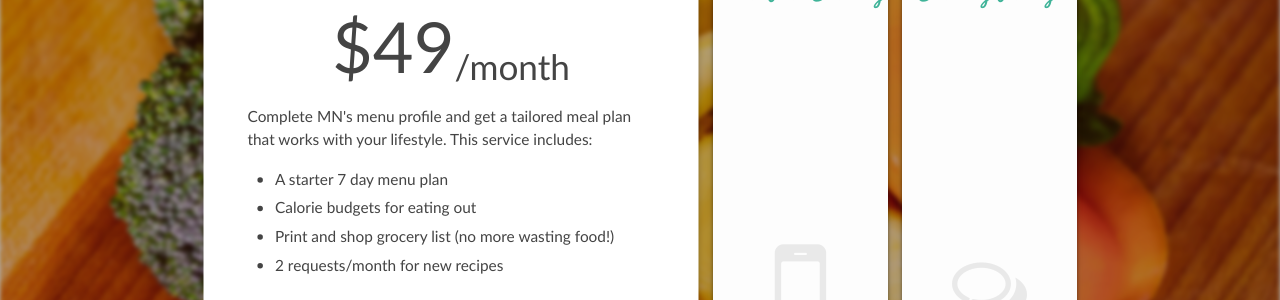
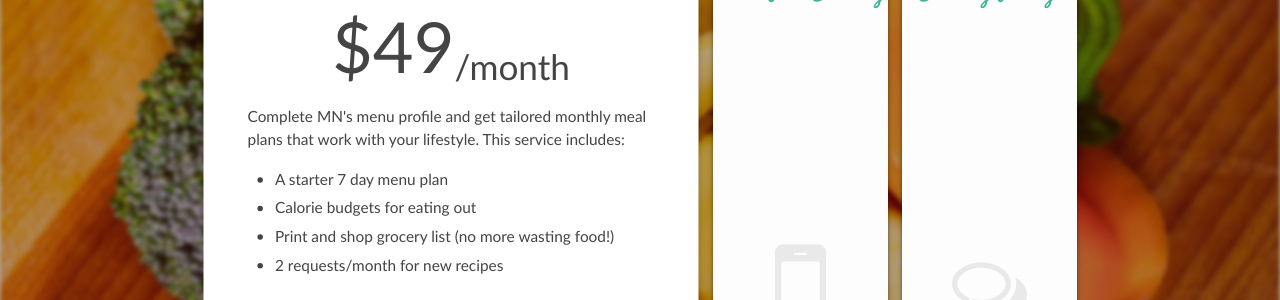
Before and after one commit to davelandry/missionnutrition, a Jekyll site: the page built from index.html, in a window 1280 px wide. Shown: the part 337-637 px from the top of the page. Built offline with Jekyll 4.4.1, drawn with Linux system fonts in a browser that asks for light colours.

Commit message:
Update index.html

```diff
--- a/index.html
+++ b/index.html
@@ -23,7 +23,7 @@ layout: simple
           $49<span class="duration">/month</span>
         </div>
         <p>
-          Complete MN's menu profile and get a tailored meal plan that works with your lifestyle. This service includes:
+          Complete MN's menu profile and get tailored monthly meal plans that work with your lifestyle. This service includes:
         </p>
         <ul>
           <li>
@@ -49,7 +49,7 @@ layout: simple
           $79<span class="duration">/month</span>
         </div>
         <p>
-         In addition to recieving a tailored meal plan, log daily intake and get unlimited chat support through MN's mobile app:</p>
+         In addition to recieving monthly meal plans, log daily intake and get unlimited chat support through MN's mobile app:</p>
           <ul>
           <li> Discover what works with just-in-time coaching</li>
           <li> Ask advice when you need it </li>
```
